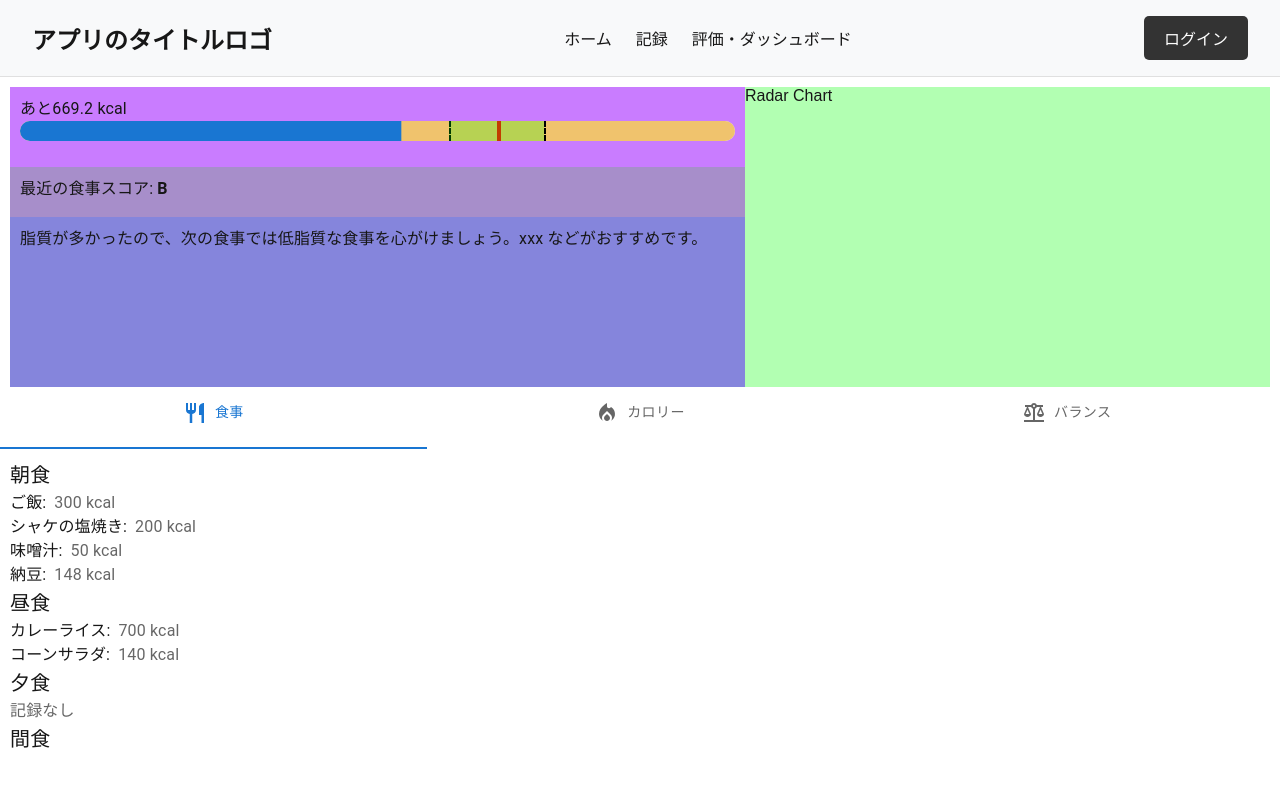
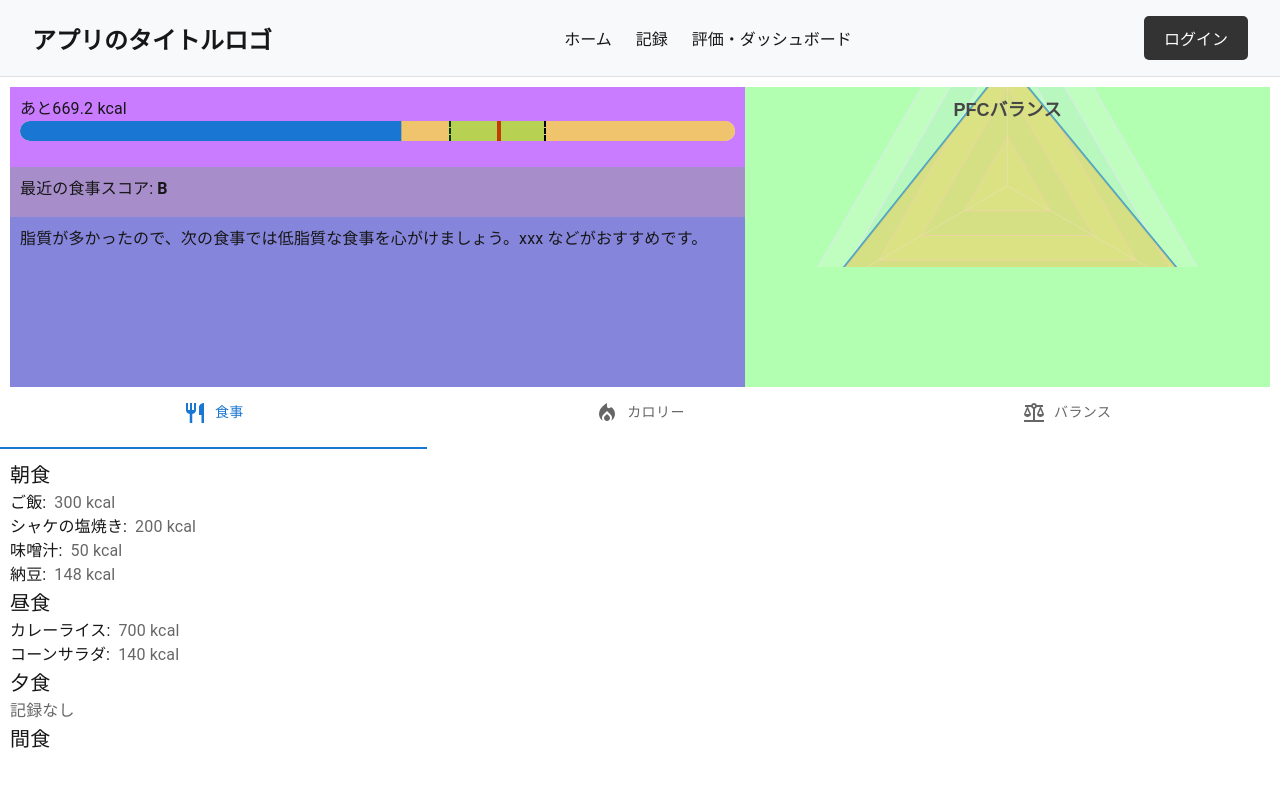
Before and after one commit to atsushi0507/dietary_web_app, a Next.js app in the folder frontend/: page /home in a window 1280 px wide. Shown: the top 786 px of the page. Built offline with nearby package versions, Linux system fonts and the light colour scheme.

Commit message:
Update radar chart

```diff
--- a/frontend/src/components/atoms/RadarChart.jsx
+++ b/frontend/src/components/atoms/RadarChart.jsx
@@ -1,12 +1,123 @@
 "use client";
-import React from "react";
-import * as echarts from "echarts-for-react";
+import React, { useRef, useState, useEffect } from "react";
+import * as echarts from "echarts";
 
-const RadarChart = () => {
-    return(
-        <p>
-            Radar Chart
-        </p>
+const RadarChart = ({ title = "Radar Chart", darkMode, indicators, seriesData, maxValues, chartHeight = "350px" }) => {
+    const chartRef = useRef(null);
+    const [radius, setRadius] = useState(120); // 初期値は120
+    const [myChart, setMyChart] = useState(null); // チャートインスタンスを保存
+
+    // チャートオプションを返す関数
+    const getOptions = (radius) => ({
+        title: {
+            text: title,
+            top: '10px',  // titleの位置を上に配置
+            left: 'center',  // 中央揃え
+        },
+        legend: {
+            top: 'bottom',
+        },
+        radar: [
+            {
+                indicator: indicators.map((indicator, index) => ({
+                    text: indicator,
+                    max: maxValues ? maxValues[index] : 150, // maxValuesが指定されていない場合のデフォルト値
+                })),
+                center: ["50%", "55%"], // 中心位置を調整
+                radius: radius,  // 自動計算されたradiusを使用
+                startAngle: 90,
+                splitNumber: 5,
+                // shape: "circle",
+                axisName: {
+                    formatter: "[{value}]",
+                    color: "#428bd4",
+                },
+                // splitArea: {
+                //     areaStyle: {
+                //         color: new echarts.graphic.RadialGradient(0.5, 0.5, 1, [
+                //             { offset: 0, color: "rgba(30, 144, 255, 1.0)" },
+                //             { offset: 1, color: "rgba(245, 32, 0, 1.0)" },
+                //         ]),
+                //     },
+                // },
+                axisLine: {
+                    lineStyle: {
+                        color: "rgba(211, 253, 250, 0.8)",
+                    },
+                },
+            },
+        ],
+        series: [
+            {
+                type: "radar",
+                emphasis: {
+                    linestyle: {
+                        width: 4,
+                    },
+                },
+                data: seriesData.map((item) => ({
+                    value: item.values,
+                    name: item.name,
+                    areaStyle: {
+                        color: item.color || "rgba(255, 188, 52, 0.6)", // デフォルトのエリア色
+                    },
+                    label: {
+                        show: true,
+                        formatter: function (params) {
+                            return params.value.toFixed(1) + "%";
+                        },
+                    },
+                })),
+            },
+        ],
+    });
+
+    useEffect(() => {
+        const adjustRadius = () => {
+            if (chartRef.current) {
+                // 親要素の横幅を取得
+                const chartWidth = chartRef.current.clientWidth;
+                const margin = 15; // 左右のマージンを固定で10pxとする
+                const availableWidth = chartWidth - margin * 2;
+
+                // レーダーチャートのradiusを(availableWidth / 2)で設定
+                const newRadius = availableWidth / 2;
+                setRadius(newRadius);
+            }
+        };
+
+        adjustRadius(); // 初期設定
+
+        if (chartRef.current) {
+            const chartInstance = echarts.init(chartRef.current, darkMode ? "dark" : "light");
+            setMyChart(chartInstance); // チャートインスタンスを保存
+            chartInstance.setOption(getOptions(radius)); // 初回のオプション設定
+
+            const handleResize = () => {
+                adjustRadius(); // ウィンドウリサイズ時にradiusを再調整
+                chartInstance.resize();
+            };
+
+            window.addEventListener("resize", handleResize);
+
+            return () => {
+                window.removeEventListener("resize", handleResize);
+                chartInstance.dispose();
+            };
+        }
+    }, [darkMode]); // darkMode に基づいて再レンダリング
+
+    // radius が変更された場合にのみチャートを再描画
+    useEffect(() => {
+        if (myChart) {
+            myChart.setOption(getOptions(radius)); // radius に基づいて再描画
+        }
+    }, [radius, myChart]); // radius 変更時のみ再描画
+
+    return (
+        <div>
+            <div ref={chartRef} style={{ width: "100%", height: chartHeight }} />
+        </div>
     );
 };
 
--- a/frontend/src/components/templates/home/topReport.jsx
+++ b/frontend/src/components/templates/home/topReport.jsx
@@ -39,7 +39,18 @@ const TopReport = () => {
                 </Grid>
                 <Grid size={5}>
                     <div style={{backgroundColor: "rgba(0, 255, 0, 0.3)", height: "300px"}}>
-                        <RadarChart />
+                    <RadarChart
+                        title="PFCバランス"
+                        darkMode={false}
+                        // indicators={["タンパク質", "脂質", "炭水化物"]}
+                        indicators={["P", "F", "C"]}
+                        seriesData={[
+                            { name: "", values: [50, 85.4, 90.5], color: "rgba(255, 188, 52, 0.6)" },
+                        ]}
+                        maxValues={[100, 100, 100]}
+                        chartHeight="180px"
+                    />
+
                     </div>
                 </Grid>
             </Grid>
```
